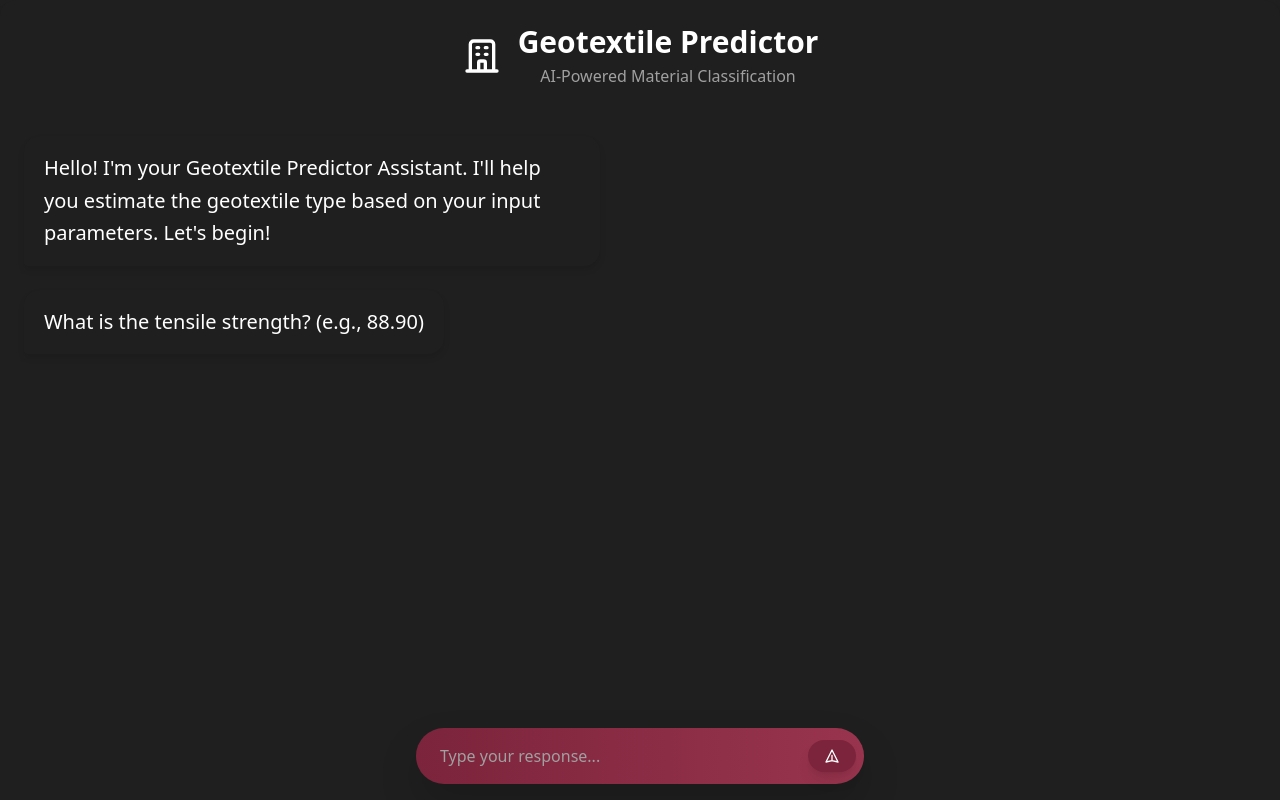
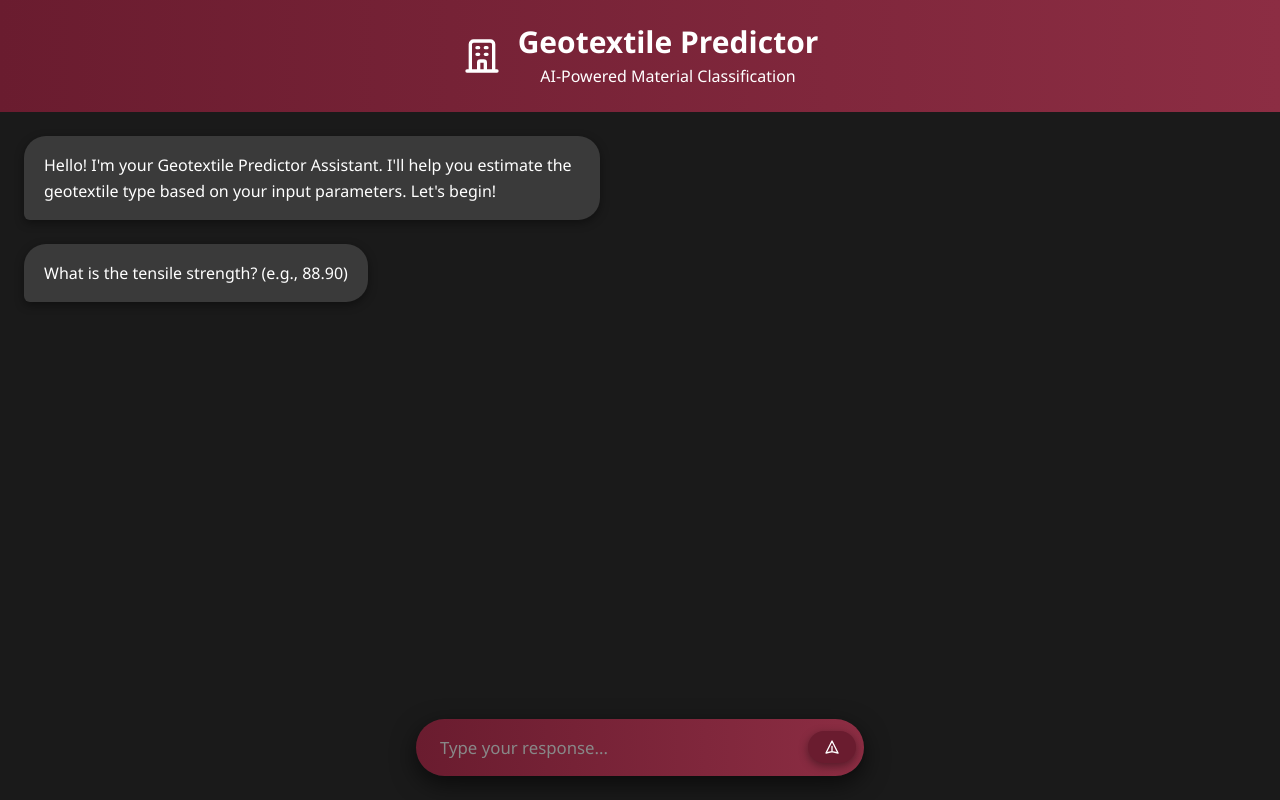
Before and after one commit to jjalcantara1/geotextile, a React app in the folder frontend/: page / in a window 1280 px wide. Built offline with nearby package versions, Linux system fonts and the light colour scheme; the HTML template or start-up script is replaced by a standard one.

Commit message:
style: remove footer

```diff
--- a/frontend/src/App.css
+++ b/frontend/src/App.css
@@ -1,42 +1,29 @@
 @import "tailwindcss";
 
-/* * FINAL FIX: Aggressively enforce dark background, but allow components to set their own colors/shapes.
-*/
+/* * CRITICAL FIX: Aggressively enforce dark background and screen coverage.
+ * This overrides all browser and framework defaults.
+ */
 html, body, #root {
-  background-color: #121212 !important;
+  background-color: #1A1A1A !important;
   height: 100vh;
   width: 100vw;
-  /* Remove conflicting centering/padding */
   max-width: none !important;
   margin: 0 !important;
   padding: 0 !important;
   text-align: left !important;
+  font-family: 'Segoe UI', 'Roboto', 'Helvetica Neue', Arial, sans-serif;
 }
 
-/* * CRUCIAL FIX: Target all elements, but ONLY force the text white.
- * This allows Tailwind classes like bg-maroon-end or rounded-2xl to work normally.
-*/
+/* Ensure ALL text is light, allowing components to manage their specific colors */
 * {
     color: #FFFFFF !important;
     box-sizing: border-box;
-    /* DO NOT force background/border/shadow here, let component CSS handle that */
 }
 
 /* Specific text color for subtle elements */
 .text-subtle-text {
-    color: #A0A0A0 !important;
+    color: #888888 !important;
 }
 .placeholder-subtle-text::placeholder {
-    color: #A0A0A0 !important;
+    color: #888888 !important;
 }
-
-/* Ensure the dark component backgrounds remain dark for the bot's bubbles and header */
-.bg-medium-dark, .bg-dark-bg, .bg-medium-dark * {
-    /* Keep background color as defined by the Tailwind class */
-    background-color: #1F1F1F;
-}
-
-/* Re-enable React/App to manage its own dimensions without interference */
-.w-full.h-screen.flex.flex-col {
-  max-width: 100%;
-}
--- a/frontend/src/Chatbot.jsx
+++ b/frontend/src/Chatbot.jsx
@@ -1,4 +1,19 @@
 import { useState, useEffect } from 'react';
+
+// --- Constants for enhanced depth and contrast ---
+const GLOBAL_BG_COLOR = '#1A1A1A'; // Base Background (Chat Body)
+const COMPONENT_BG_COLOR = '#3A3A3A'; // Component Surface (Bot Bubbles, Header Surface) - Significantly Lighter for contrast
+
+const LIGHT_TEXT_COLOR = '#E0E0E0'; // Off-white
+const SUBTLE_TEXT_COLOR = '#888888'; // Grey
+const MAROON_START_COLOR = '#6A1C2F'; // Deep maroon
+const MAROON_END_COLOR = '#8C2D43'; // Brighter maroon
+
+// Design Constants for shape and shadow
+const BUBBLE_RADIUS = '22px';
+const TAIL_RADIUS = '6px';
+const SHADOW_LIGHT = '0 3px 10px rgba(0, 0, 0, 0.4)'; // Subtle lift
+const SHADOW_DEEP = '0 8px 25px rgba(0, 0, 0, 0.6)'; // Prominent lift
 
 const parameters = [
   { key: 'tensile_strength', label: 'Tensile Strength (kN/m)', prompt: 'What is the tensile strength? (e.g., 88.90)' },
@@ -11,14 +26,6 @@ const parameters = [
   { key: 'material_cost', label: 'Material Cost (PHP/m²)', prompt: 'Enter material cost in PHP per square meter (e.g., 158)' },
   { key: 'installation_cost', label: 'Installation Cost (PHP/m²)', prompt: 'Enter installation cost in PHP per square meter (e.g., 76)' }
 ];
-
-const MAROON_START = '#7B243B';
-const MAROON_END = '#99344E';
-const MEDIUM_DARK = '#1F1F1F';
-const DARK_BG = '#121212';
-const WHITE_TEXT = '#FFFFFF';
-const SUBTLE_TEXT = '#A0A0A0';
-
 
 const Chatbot = () => {
   const [messages, setMessages] = useState([
@@ -154,49 +161,48 @@ const Chatbot = () => {
     }
   }, [messages]);
 
-  // Define common style objects using constants
-  const defaultBubbleStyle = {
-    backgroundColor: MEDIUM_DARK,
-    borderRadius: '16px',
-    color: WHITE_TEXT,
-    boxShadow: '0 4px 6px rgba(0,0,0,0.1)',
-  };
-
-  const userBubbleStyle = {
-    backgroundImage: `linear-gradient(to right, ${MAROON_START}, ${MAROON_END})`,
-    borderRadius: '16px',
-    color: WHITE_TEXT,
-    boxShadow: '0 4px 6px rgba(0,0,0,0.1)',
-  };
 
   return (
-    <div className="flex flex-col h-full bg-dark-bg text-light-text">
-      {/* HEADER Component */}
-      <div style={{ backgroundColor: MEDIUM_DARK, borderTopLeftRadius: '16px', borderTopRightRadius: '16px' }}
-           className="text-white p-6 text-center shadow-lg flex items-center justify-center space-x-4">
-        <svg className="w-10 h-10 text-maroon-end" fill="none" stroke="currentColor" viewBox="0 0 24 24">
+    <div className="flex flex-col h-full" style={{ backgroundColor: GLOBAL_BG_COLOR, color: LIGHT_TEXT_COLOR }}>
+      {/* HEADER Component: Full-width Gradient with Deep Shadow */}
+      <div
+        style={{
+          backgroundImage: `linear-gradient(to right, ${MAROON_START_COLOR}, ${MAROON_END_COLOR})`,
+          boxShadow: SHADOW_DEEP
+        }}
+        className="p-6 text-center flex items-center justify-center space-x-4"
+      >
+        <svg className="w-10 h-10" style={{ color: LIGHT_TEXT_COLOR }} fill="none" stroke="currentColor" viewBox="0 0 24 24">
           <path strokeLinecap="round" strokeLinejoin="round" strokeWidth={2} d="M19 21V5a2 2 0 00-2-2H7a2 2 0 00-2 2v16m14 0h2m-2 0h-5m-9 0H3m2 0h5M9 7h1m-1 4h1m4-4h1m-1 4h1m-5 10v-5a1 1 0 011-1h2a1 1 0 011 1v5m-4 0h4"/>
         </svg>
         <div>
-          <h1 className="text-3xl font-bold mb-1">Geotextile Predictor</h1>
-          <p className="text-base text-subtle-text">AI-Powered Material Classification</p>
+          <h1 className="text-3xl font-bold mb-1" style={{ color: LIGHT_TEXT_COLOR }}>Geotextile Predictor</h1>
+          <p className="text-base" style={{ color: LIGHT_TEXT_COLOR }}>AI-Powered Material Classification</p>
         </div>
       </div>
-      {/* CHAT BODY */}
-      <div id="chat-container" className="flex-1 overflow-y-auto p-6 space-y-6 bg-dark-bg">
+      {/* CHAT BODY: Fills space, retaining the base dark color */}
+      <div id="chat-container" className="flex-1 overflow-y-auto p-6 space-y-6" style={{ backgroundColor: GLOBAL_BG_COLOR }}>
         {messages.map((msg, index) => (
           <div key={index} className={`flex ${msg.type === 'user' ? 'justify-end' : 'justify-start'}`}>
             <div
               style={msg.type === 'user' ? {
-                ...userBubbleStyle,
-                borderBottomRightRadius: '4px' // Small radius for tail
+                // Maroon Gradient for emphasis
+                backgroundImage: `linear-gradient(to right, ${MAROON_START_COLOR}, ${MAROON_END_COLOR})`,
+                borderRadius: BUBBLE_RADIUS,
+                borderBottomRightRadius: TAIL_RADIUS,
+                color: LIGHT_TEXT_COLOR,
+                boxShadow: SHADOW_DEEP
               } : {
-                ...defaultBubbleStyle,
-                borderBottomLeftRadius: '4px' // Small radius for tail
+                // Lighter dark grey background for layering effect
+                backgroundColor: COMPONENT_BG_COLOR,
+                borderRadius: BUBBLE_RADIUS,
+                borderBottomLeftRadius: TAIL_RADIUS,
+                color: LIGHT_TEXT_COLOR,
+                boxShadow: SHADOW_LIGHT
               }}
-              className={`max-w-xs sm:max-w-sm md:max-w-md lg:max-w-lg xl:max-w-xl px-5 py-4 text-base md:text-lg`}
+              className={`max-w-xs sm:max-w-sm md:max-w-md lg:max-w-lg xl:max-w-xl px-5 py-4 text-md`}
             >
-              <div className="whitespace-pre-line text-base md:text-lg lg:text-xl leading-relaxed" style={{ color: WHITE_TEXT }}>
+              <div className="whitespace-pre-line leading-relaxed" style={{ color: LIGHT_TEXT_COLOR }}>
                 {msg.text}
               </div>
             </div>
@@ -204,21 +210,27 @@ const Chatbot = () => {
         ))}
         {isLoading && (
           <div className="flex justify-start">
-            <div style={defaultBubbleStyle} className="px-5 py-4 rounded-2xl rounded-bl-sm shadow-md">
+            <div
+              style={{backgroundColor: COMPONENT_BG_COLOR, borderRadius: BUBBLE_RADIUS, borderBottomLeftRadius: TAIL_RADIUS, boxShadow: SHADOW_LIGHT}}
+              className="px-5 py-4"
+            >
               <div className="flex items-center space-x-2">
-                <div className="animate-spin rounded-full h-4 w-4 border-b-2 border-subtle-text"></div>
-                <span className="text-sm">Processing your request...</span>
+                <div className="animate-spin rounded-full h-4 w-4 border-b-2" style={{borderColor: SUBTLE_TEXT_COLOR}}></div>
+                <span className="text-sm" style={{color: LIGHT_TEXT_COLOR}}>Processing your request...</span>
               </div>
             </div>
           </div>
         )}
       </div>
-      {/* INTERACTIVE INPUT/BUTTONS */}
+      {/* INTERACTIVE INPUT/BUTTONS - Moved to float over chat area when needed */}
       {currentStep === parameters.length || currentStep === parameters.length + 1 || currentStep === parameters.length + 2 ? (
         // Confirmation/Restart/Edit Ask steps (Buttons embedded in a bubble)
-        <div className="flex justify-start p-4" style={{ backgroundColor: MEDIUM_DARK }}>
-          <div style={defaultBubbleStyle} className="px-5 py-4 max-w-xs sm:max-w-sm md:max-w-md lg:max-w-lg xl:max-w-xl rounded-2xl rounded-bl-sm shadow-md">
-            <div className="text-base leading-relaxed mb-3">
+        <div className="flex justify-start p-4" style={{ backgroundColor: GLOBAL_BG_COLOR, boxShadow: 'none' }}>
+          <div
+            style={{backgroundColor: COMPONENT_BG_COLOR, borderRadius: BUBBLE_RADIUS, borderBottomLeftRadius: TAIL_RADIUS, boxShadow: SHADOW_LIGHT}}
+            className="px-5 py-4 max-w-xs sm:max-w-sm md:max-w-md lg:max-w-lg xl:max-w-xl"
+          >
+            <div className="text-md leading-relaxed mb-3" style={{color: LIGHT_TEXT_COLOR}}>
               {currentStep === parameters.length ? 'Should I proceed with prediction?' :
                currentStep === parameters.length + 1 ? 'Would you like to test another material?' :
                'Would you like to edit a parameter?'}
@@ -226,16 +238,16 @@ const Chatbot = () => {
             <div className="flex space-x-2">
               <button
                 onClick={() => handleSubmit(null, 'yes')}
-                className="px-4 py-2 text-white rounded-lg hover:bg-maroon-start focus:outline-none focus:ring-2 focus:ring-white transition-all duration-200 shadow-sm"
-                style={{ backgroundColor: MAROON_END }}
+                className="px-4 py-2 text-white rounded-lg hover:opacity-90 focus:outline-none focus:ring-2 focus:ring-white transition-all duration-200"
+                style={{ backgroundColor: MAROON_END_COLOR, boxShadow: SHADOW_LIGHT }}
                 disabled={isLoading}
               >
                 Yes
               </button>
               <button
                 onClick={() => handleSubmit(null, 'no')}
-                className="px-4 py-2 text-medium-dark rounded-lg hover:bg-subtle-text/80 focus:outline-none focus:ring-2 focus:ring-white transition-all duration-200 shadow-sm"
-                style={{ backgroundColor: SUBTLE_TEXT, color: MEDIUM_DARK }}
+                className="px-4 py-2 rounded-lg hover:opacity-90 focus:outline-none focus:ring-2 focus:ring-white transition-all duration-200"
+                style={{ backgroundColor: SUBTLE_TEXT_COLOR, color: COMPONENT_BG_COLOR, boxShadow: SHADOW_LIGHT }}
                 disabled={isLoading}
               >
                 No
@@ -244,8 +256,8 @@ const Chatbot = () => {
           </div>
         </div>
       ) : (
-        // Standard Text Input
-        <div className="p-4" style={{ backgroundColor: MEDIUM_DARK }}>
+        // Standard Text Input (Input is NOT removed, but the "footer box" is visually gone)
+        <div className="p-6 pt-0" style={{ backgroundColor: GLOBAL_BG_COLOR, boxShadow: 'none' }}>
           <form onSubmit={handleSubmit} className="relative">
             <div className="flex justify-center">
               <div className="relative w-full max-w-sm md:max-w-md">
@@ -254,24 +266,22 @@ const Chatbot = () => {
                   value={input}
                   onChange={(e) => setInput(e.target.value)}
                   placeholder="Type your response..."
-                  // Apply gradient and pill shape via inline styles
                   style={{
-                    backgroundImage: `linear-gradient(to right, ${MAROON_START}, ${MAROON_END})`,
-                    borderRadius: '50px',
-                    color: WHITE_TEXT,
-                    boxShadow: '0 20px 40px rgba(0,0,0,0.15)',
-                    paddingLeft: '1.5rem',
-                    paddingRight: '4rem', // Make room for the button
-                    border: 'none'
+                    backgroundImage: `linear-gradient(to right, ${MAROON_START_COLOR}, ${MAROON_END_COLOR})`,
+                    borderRadius: '30px',
+                    color: LIGHT_TEXT_COLOR,
+                    boxShadow: SHADOW_DEEP, // Prominent shadow is kept
+                    padding: '1rem 4rem 1rem 1.5rem',
+                    border: 'none',
+                    fontSize: '1.05rem'
                   }}
-                  className="w-full px-6 py-4 focus:outline-none focus:ring-4 focus:ring-maroon-end transition-all duration-200 shadow-2xl placeholder-subtle-text"
+                  className="w-full focus:outline-none focus:ring-4 transition-all duration-200 placeholder-subtle-text"
                   disabled={isLoading}
                 />
                 <button
                   type="submit"
-                  // Accent button embedded in the input field
-                  style={{ backgroundColor: MAROON_START }}
-                  className="absolute right-2 top-1/2 transform -translate-y-1/2 px-4 py-2 text-white rounded-full hover:bg-maroon-end focus:outline-none focus:ring-4 focus:ring-white transition-all duration-200 shadow-lg flex items-center justify-center"
+                  style={{ backgroundColor: MAROON_START_COLOR, boxShadow: SHADOW_LIGHT }}
+                  className="absolute right-2 top-1/2 transform -translate-y-1/2 px-4 py-2 text-white rounded-full hover:opacity-90 focus:outline-none focus:ring-4 focus:ring-white transition-all duration-200 flex items-center justify-center"
                   disabled={isLoading}
                 >
                   <svg className="w-4 h-4" fill="none" stroke="currentColor" viewBox="0 0 24 24">
```
